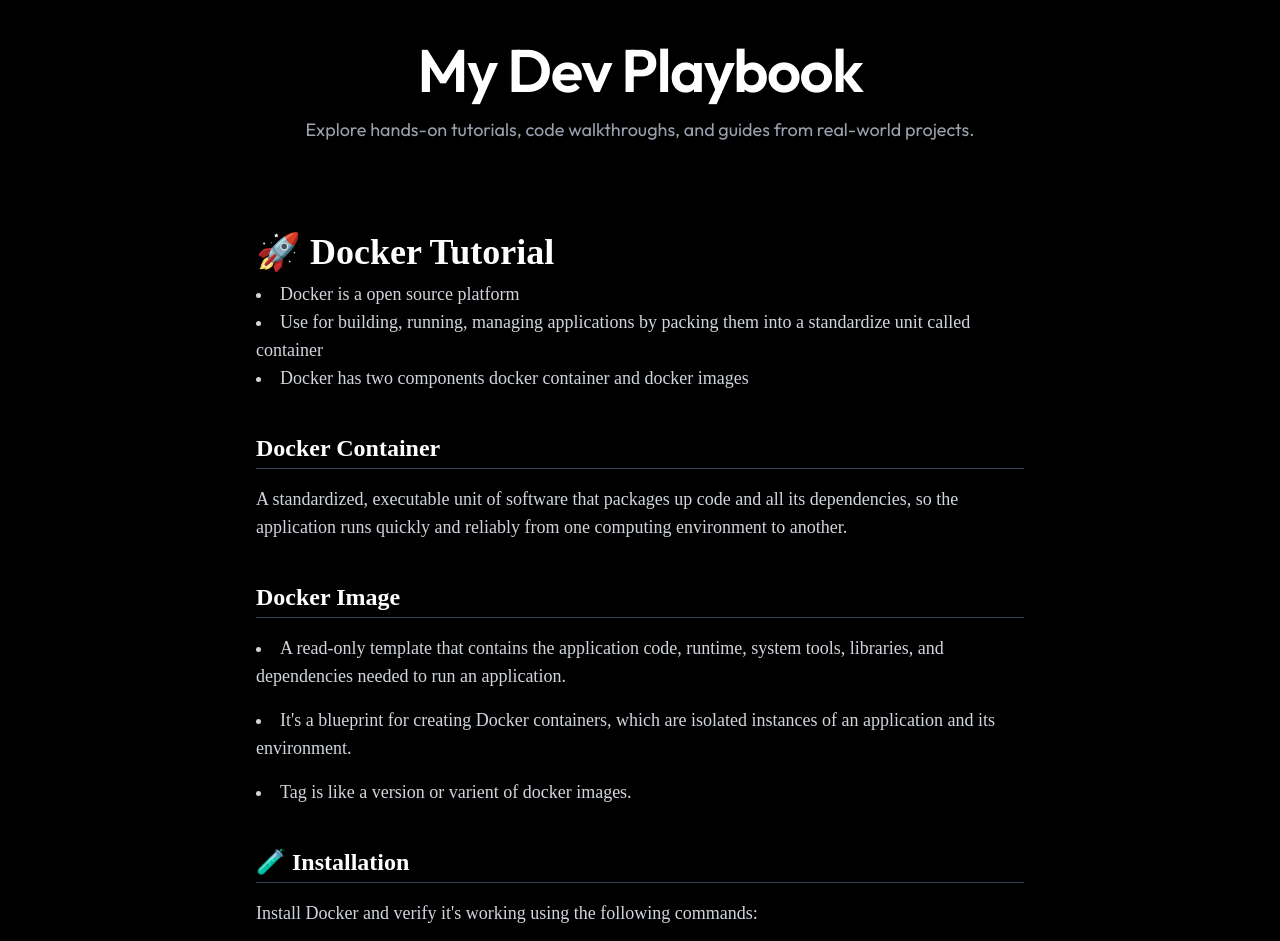
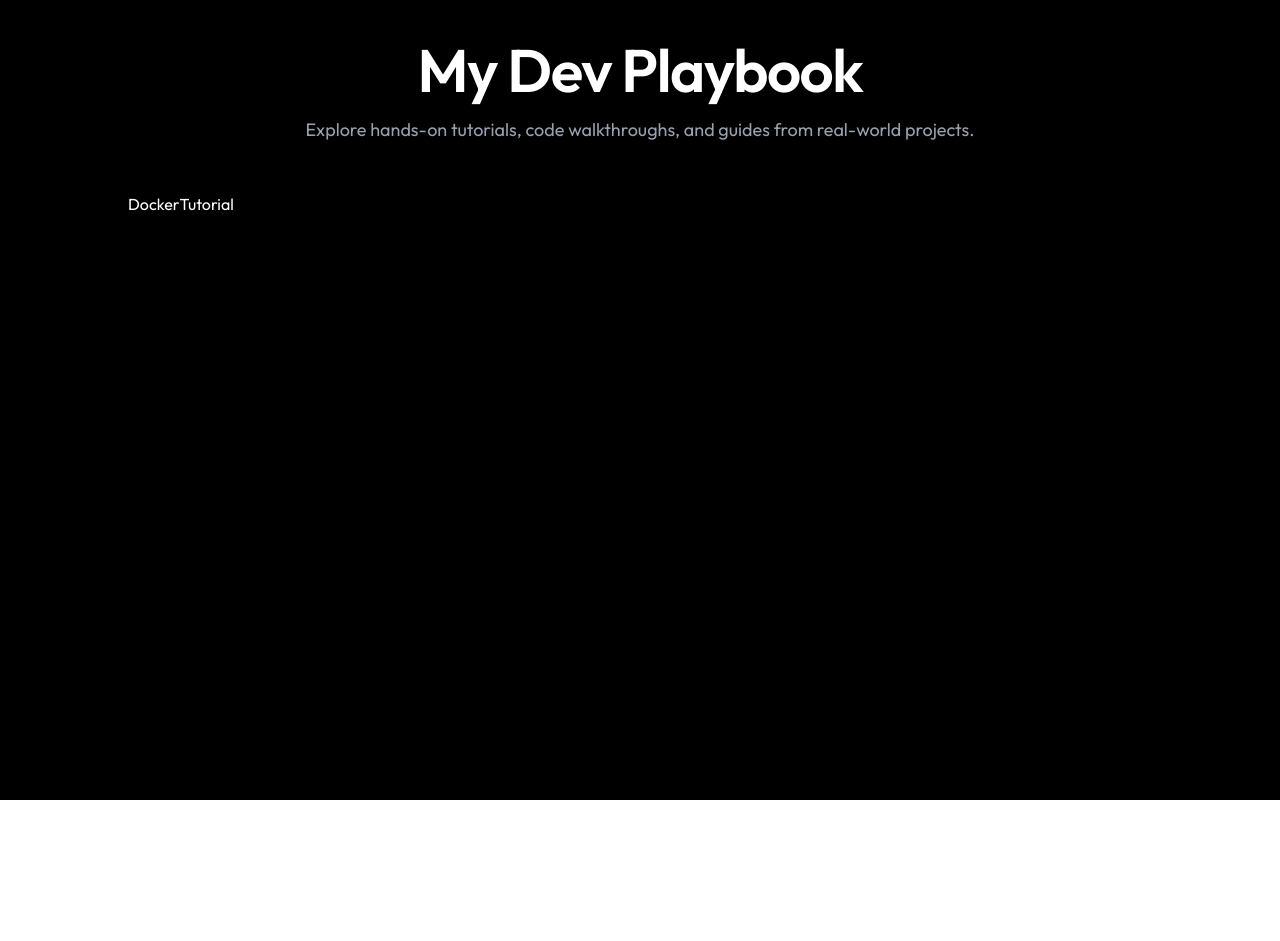
Before and after one commit to rudranarayan-01/rudranarayan-next, a Next.js app: page /blog in a window 1280 px wide. Shown: the top 941 px of the page. After the commit the page ends 800 px from the top, so only its background shows below. Built offline with nearby package versions, Linux system fonts and the light colour scheme.

Commit message:
tutorial

```diff
--- a/src/app/components/DockerTutorial.tsx
+++ b/src/app/components/DockerTutorial.tsx
@@ -1,119 +1,9 @@
-'use client';
+import React from 'react'
 
-import Link from 'next/link';
-import CodeBlock from './CodeBlock';
-import TutorialLayout from './TutorialLayout';
-import { motion } from 'framer-motion';
+function DockerTutorial() {
+  return (
+    <div>DockerTutorial</div>
+  )
+}
 
-export default function DockerTutorial() {
-  return (
-    <TutorialLayout>
-      <motion.div
-        initial={{ opacity: 0, y: 40 }}
-        animate={{ opacity: 1, y: 0 }}
-        transition={{ duration: 0.6 }}
-        className="space-y-10"
-      >
-        <motion.div
-          initial={{ opacity: 0, x: -20 }}
-          animate={{ opacity: 1, x: 0 }}
-          transition={{ delay: 0.2 }}
-        >
-          <h1 className="text-4xl font-bold text-white mb-2">🚀 Docker Tutorial</h1>
-            <li className='text-gray-300 text-lg'>Docker is a open source platform</li>
-            <li className='text-gray-300 text-lg'>Use for building, running, managing applications by packing them into a standardize unit called container</li>
-            <li className='text-gray-300 text-lg'>Docker has two components docker container and docker images</li>
-        </motion.div>
-
-        <motion.div
-          initial={{ opacity: 0, x: 20 }}
-          animate={{ opacity: 1, x: 0 }}
-          transition={{ delay: 0.3 }}
-          className="space-y-4">
-          <h2 className="text-2xl font-semibold text-white border-b border-gray-700 pb-1">Docker Container</h2>
-          <p className="text-gray-300 text-lg">
-            A standardized, executable unit of software that packages up code and all its dependencies, so the application runs quickly and reliably from one computing environment to another.
-          </p>
-        </motion.div>
-
-        <motion.div
-          initial={{ opacity: 0, x: 20 }}
-          animate={{ opacity: 1, x: 0 }}
-          transition={{ delay: 0.3 }}
-          className="space-y-4">
-          <h2 className="text-2xl font-semibold text-white border-b border-gray-700 pb-1">Docker Image</h2>
-          <li className='text-gray-300 text-lg'>A read-only template that contains the application code, runtime, system tools, libraries, and dependencies needed to run an application.</li>
-          <li className='text-gray-300 text-lg'>It's a blueprint for creating Docker containers, which are isolated instances of an application and its environment.</li>
-          <li className='text-gray-300 text-lg'>Tag is like a version or varient of docker images.</li>
-        </motion.div>
-
-        <motion.div
-          initial={{ opacity: 0, x: 20 }}
-          animate={{ opacity: 1, x: 0 }}
-          transition={{ delay: 0.3 }}
-          className="space-y-4"
-        >
-          <h2 className="text-2xl font-semibold text-white border-b border-gray-700 pb-1">🧪 Installation</h2>
-          <p className="text-gray-300 text-lg">
-            Install Docker and verify it's working using the following commands:
-          </p>
-          <CodeBlock code={`docker
-docker -v`} />
-        </motion.div>
-
-        <motion.div
-          initial={{ opacity: 0, x: -20 }}
-          animate={{ opacity: 1, x: 0 }}
-          transition={{ delay: 0.4 }}
-          className="space-y-4"
-        >
-          <h2 className="text-2xl font-semibold text-white border-b border-gray-700 pb-1">Docker Commands</h2>
-          <div>
-            <li className='text-gray-300 text-lg mb-1'>docker pull IMAGE_NAME: It is used to pull image from docker hub</li>
-            <CodeBlock code={`docker pull hello-world`} />
-          </div>
-          <div>
-            <li className='text-gray-300 text-lg mb-1'>docker images: It shows all the available images</li>
-            <CodeBlock code={`docker images`} />
-          </div>
-          <div>
-            <li className='text-gray-300 text-lg mb-1'>docker run IMAGE_NAME Used to buiild container from image</li>
-            <CodeBlock code={`docker run hello-world`} />
-          </div>
-          <div>
-            <li className='text-gray-300 text-lg mb-1'>docker run -it IMAGE_NAME Used to buiild container from image which will run in interractive mode</li>
-            <CodeBlock code={` docker pull ubuntu
- docker run -it ubuntu`} />
-
-            <p className='text-gray-300 text-lg'>Now we are inside ubuntu container </p>
-
-          </div>
-        </motion.div>
-
-
-        <motion.div
-          initial={{ opacity: 0, x: -20 }}
-          animate={{ opacity: 1, x: 0 }}
-          transition={{ delay: 0.4 }}
-          className="space-y-4"
-        >
-          <h2 className="text-2xl font-semibold text-white border-b border-gray-700 pb-1">🎉 Run Hello World</h2>
-          <CodeBlock code={`docker run hello-world`} />
-        </motion.div>
-
-        <motion.div
-          initial={{ opacity: 0, x: -20 }}
-          animate={{ opacity: 1, x: 0 }}
-          transition={{ delay: 0.4 }}
-          className="space-y-4"
-        >
-          <h2 className="text-2xl font-semibold text-white border-b border-gray-700 pb-1">Docker Hub</h2>
-          <p className='text-gray-300 text-lg'>
-            Docker hub contains all the public collections of docker images <Link href="https://hub.docker.com/">https://hub.docker.com/</Link>
-          </p>
-        </motion.div>
-
-      </motion.div>
-    </TutorialLayout>
-  );
-}
+export default DockerTutorial
```
